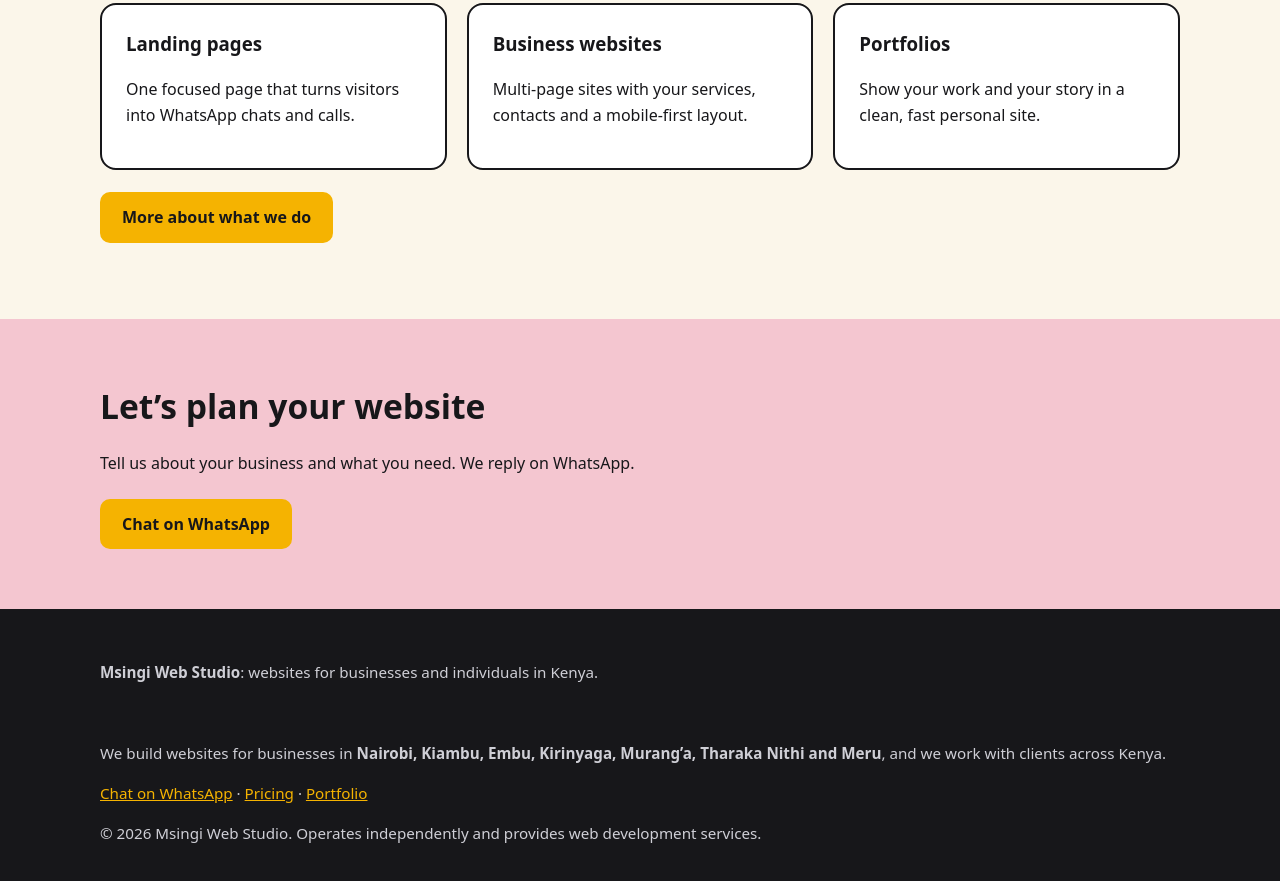
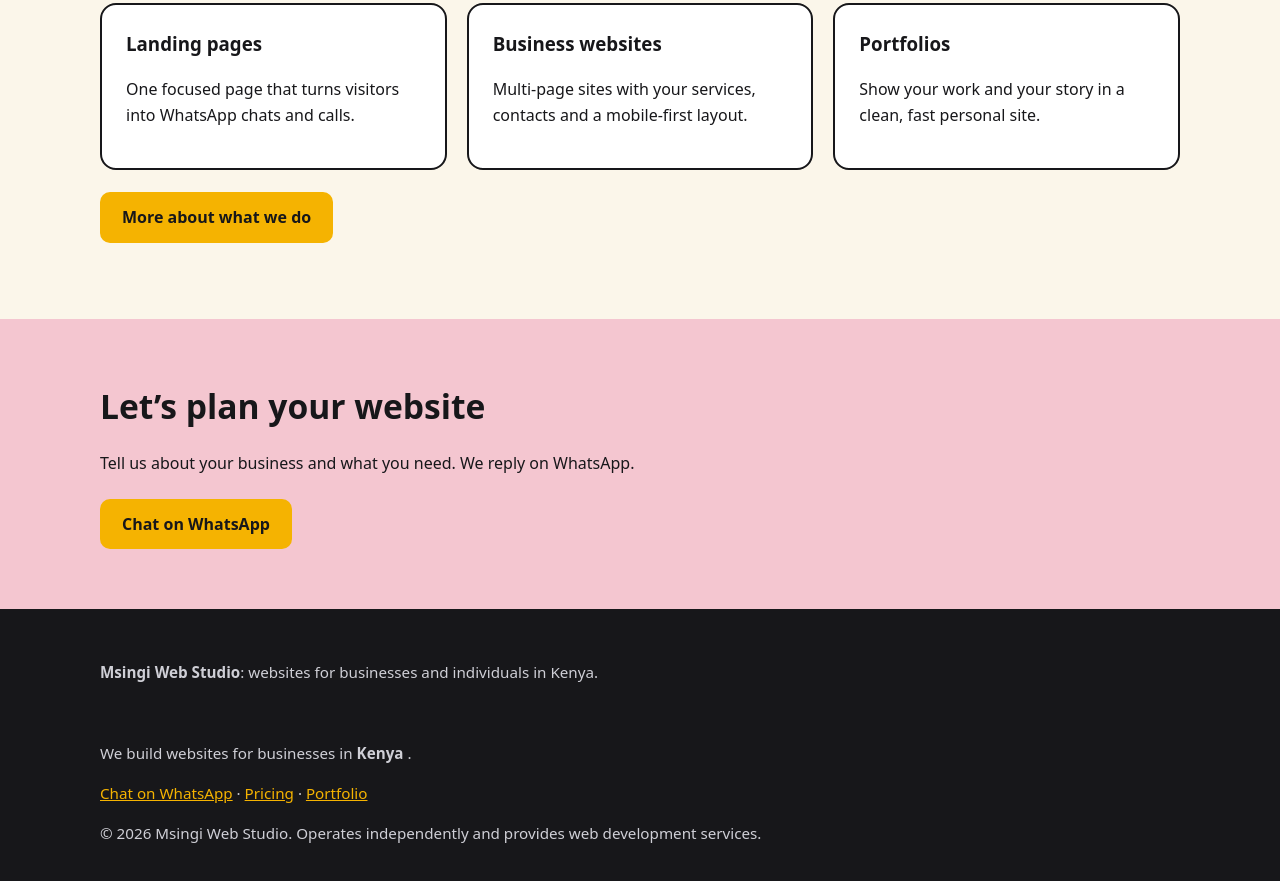
Before and after one commit to Mwirigih/msingiweb, a plain HTML site: page index.html in a window 1280 px wide. Shown: the part 672-1553 px from the top of the page. Drawn offline with Linux system fonts and the light colour scheme.

Commit message:
Update index.html

```diff
--- a/index.html
+++ b/index.html
@@ -23,6 +23,6 @@
 <div class="card"><h3>Business websites</h3><p>Multi-page sites with your services, contacts and a mobile-first layout.</p></div>
 <div class="card"><h3>Portfolios</h3><p>Show your work and your story in a clean, fast personal site.</p></div></div>
 <p><a class="btn" href="what-we-do.html">More about what we do</a></p></div></section><section class="band"><div class="wrap"><h2>Let’s plan your website</h2><p>Tell us about your business and what you need. We reply on WhatsApp.</p><a class="btn" href="https://wa.me/254787214095?text=Hi%20Msingi%20Web%20Studio%2C%20I%27d%20like%20a%20website">Chat on WhatsApp</a></div></section></main>
-<footer><div class="wrap"><p><strong>Msingi Web Studio</strong>: websites for businesses and individuals in Kenya.</p> <br> <p>We build websites for businesses in<b> Nairobi, Kiambu, Embu, Kirinyaga, Murang’a, Tharaka Nithi and Meru</b>, and we work with clients across Kenya.</p>
+<footer><div class="wrap"><p><strong>Msingi Web Studio</strong>: websites for businesses and individuals in Kenya.</p> <br> <p>We build websites for businesses in<b> Kenya </b>.</p>
 <p><a href="https://wa.me/254787214095?text=Hi%20Msingi%20Web%20Studio%2C%20I%27d%20like%20a%20website">Chat on WhatsApp</a> · <a href="pricing.html">Pricing</a> · <a href="portfolio.html">Portfolio</a></p><p>© 2026 Msingi Web Studio. Operates independently and provides web development services.</p></div></footer>
 <script src="js/main.js" defer></script></body></html>
```
